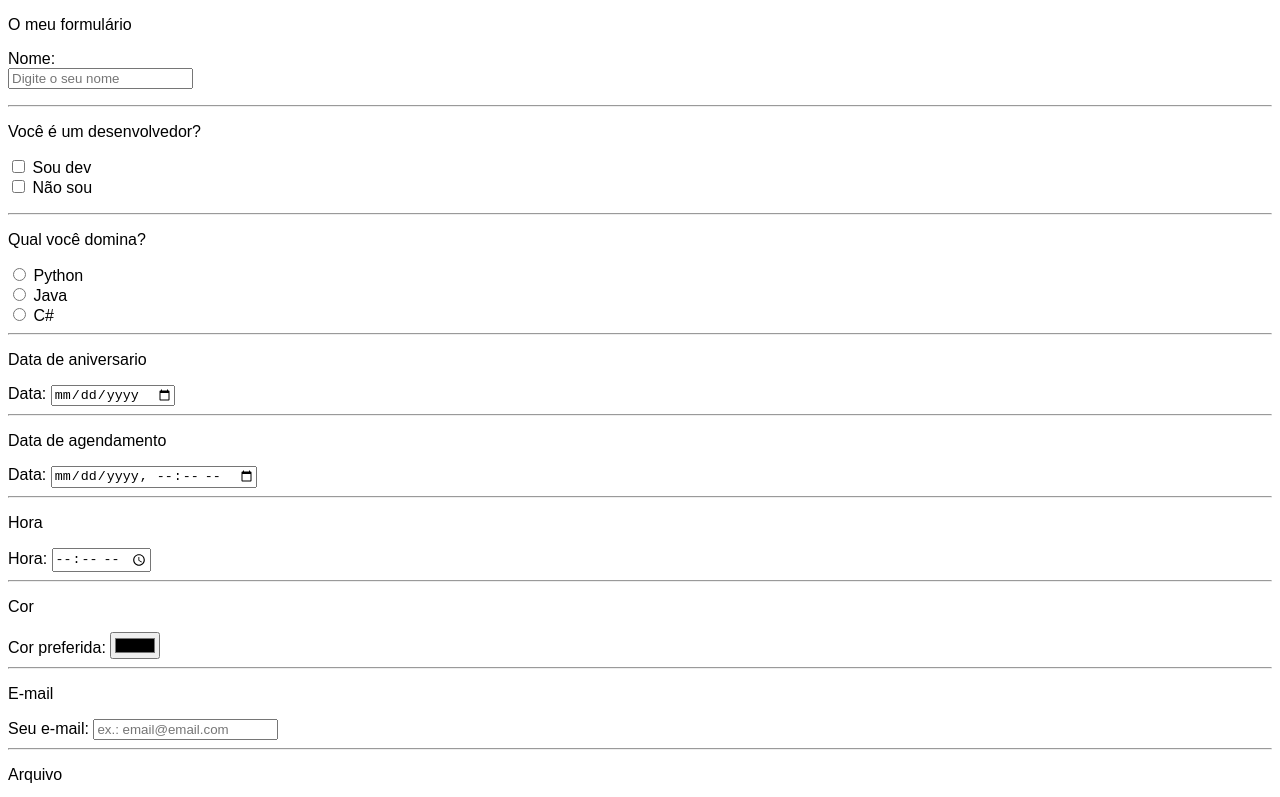
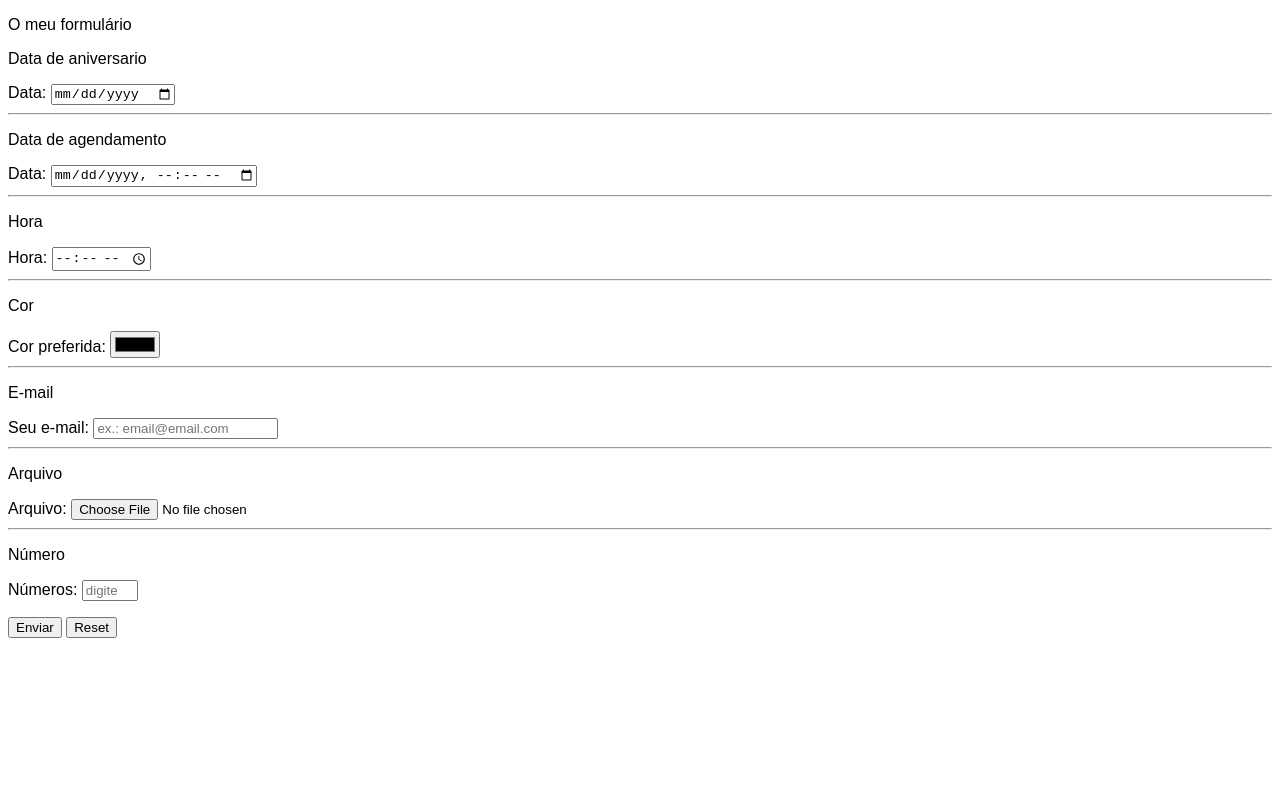
Before and after one commit to Germano-Silva/HTML5_CSS3_Basico, a plain HTML site: page 14_Aula/Index.html in a window 1280 px wide. Shown: the top 797 px of the page. Drawn offline with Linux system fonts and the light colour scheme.

Commit message:
Aula 14 - Formulários e Inputs HTML - Parte 3

```diff
--- a/14_Aula/Index.html
+++ b/14_Aula/Index.html
@@ -23,34 +23,6 @@
 <body>
     <form action="#" method="get" target="_blank" autocomplete="off">
         <p>O meu formulário</p>
-
-        <section>
-            <p>
-                <label for="name" class="name">Nome:</label>
-                <input type="text" name="nomes" id="nome" placeholder="Digite o seu nome" required>
-            </p>
-        </section>
-        <hr>
-        <section>
-            <p>Você é um desenvolvedor?</p>
-            <p>
-                <input type="checkbox" id="dev" name="sou-dev" value="sim">
-                <label for="dev"> Sou dev</label><br>
-                <input type="checkbox" id="nao-dev" name="nao-dev" value="nao">
-                <label for="nao-dev"> Não sou</label><br>
-            </p>
-        </section>
-        <hr>
-        <section>
-            <p>Qual você domina?</p>
-            <input type="radio" id="python" name="fav_language" value="python">
-            <label for="python">Python</label><br>
-            <input type="radio" id="java" name="fav_language" value="java">
-            <label for="java">Java</label><br>
-            <input type="radio" id="ccharp" name="fav_language" value="ccharp">
-            <label for="ccharp">C#</label>
-        </section>
-        <hr>
         <section>
             <p>Data de aniversario</p>
             <label for="aniversario">Data:</label>
```
